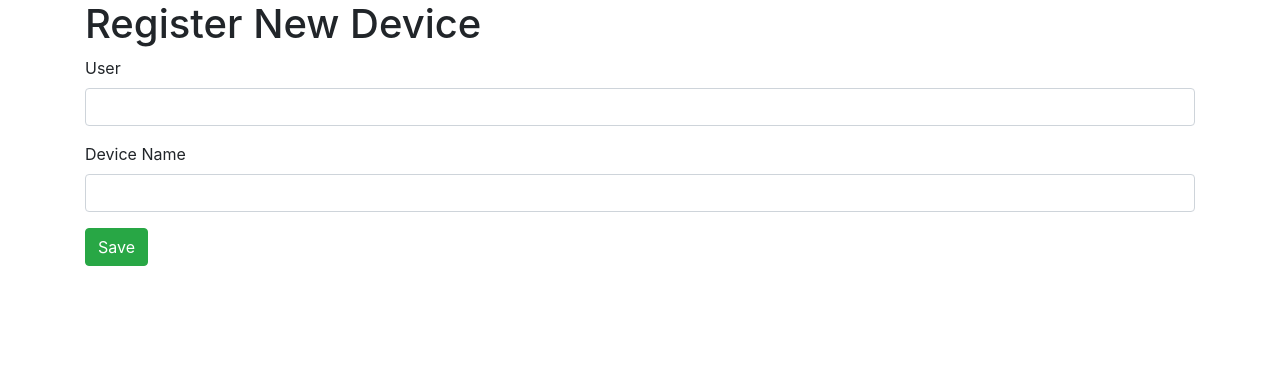
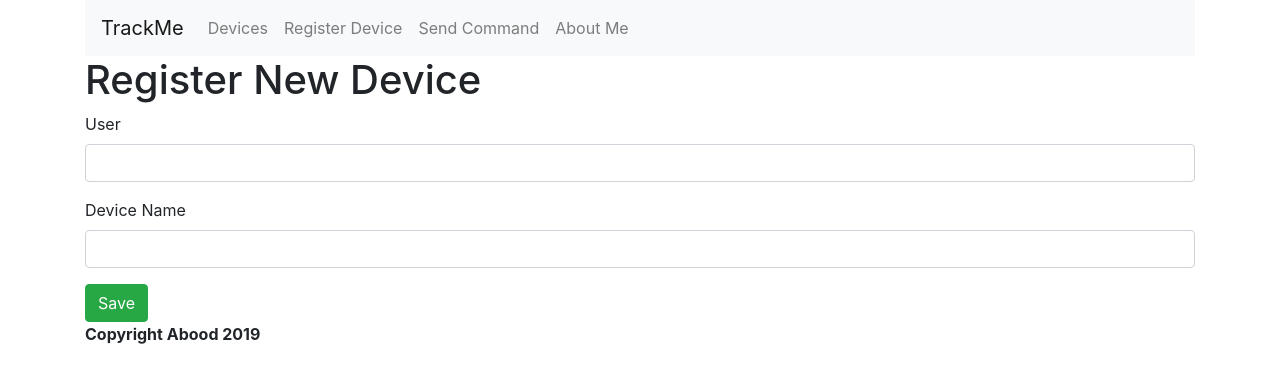
Before and after one commit to AEM5299/TrackMe, a website: page web/public/register-device.html in a window 1280 px wide. Drawn offline with nearby package versions, Linux system fonts and the light colour scheme.

Commit message:
LOOKS: Add Navbar and Footer

```diff
--- a/web/public/app.js
+++ b/web/public/app.js
@@ -1,3 +1,6 @@
+$("#navbar").load("navbar.html");
+$("#footer").load("footer.html");
+
 const devices = JSON.parse(localStorage.getItem('devices')) || [];
 
 devices.forEach( device => {
--- /dev/null
+++ b/web/public/footer.html
@@ -0,0 +1 @@
+<strong>Copyright Abood 2019</strong>
--- /dev/null
+++ b/web/public/navbar.html
@@ -0,0 +1,14 @@
+<nav class="navbar navbar-expand-lg navbar-light bg-light">
+	<a class="navbar-brand" href="/">TrackMe</a>
+	<button class="navbar-toggler" type="button" data-toggle="collapse" data-target="#expanded-nav">
+		<span class="navbar-toggler-icon"></span>
+	</button>
+	<div class="collapse navbar-collapse" id="expanded-nav">
+		<div class="navbar-nav">
+			<a class="nav-item nav-link" href="/">Devices</a>
+			<a class="nav-item nav-link" href="/register-device">Register Device</a>
+			<a class="nav-item nav-link" href="/send-command">Send Command</a>
+			<a class="nav-item nav-link" href="/about-me">About Me</a>
+		</div>
+	</div>
+</nav>
--- a/web/public/register-device.html
+++ b/web/public/register-device.html
@@ -12,6 +12,7 @@
 	</head>
 	<body>
 		<div class="container">
+			<div id="navbar"></div>
 			<h1>Register New Device</h1>
 			<div class="form-group">
 				<label for="user">User</label>
@@ -23,8 +24,9 @@
 			</div>
 
 			<button class="btn btn-success" id="add-device">Save</button>
+			<div id="footer"></div>
 		</div>
-		<script src="https://code.jquery.com/jquery-3.3.1.slim.min.js" integrity="sha384-q8i/X+965DzO0rT7abK41JStQIAqVgRVzpbzo5smXKp4YfRvH+8abtTE1Pi6jizo" crossorigin="anonymous"></script>
+		<script src="https://code.jquery.com/jquery-3.3.1.min.js" crossorigin="anonymous"></script>
 		<script src="app.js"></script>
 		<script src="https://cdnjs.cloudflare.com/ajax/libs/popper.js/1.14.7/umd/popper.min.js" integrity="sha384-UO2eT0CpHqdSJQ6hJty5KVphtPhzWj9WO1clHTMGa3JDZwrnQq4sF86dIHNDz0W1" crossorigin="anonymous"></script>
 		<script src="https://stackpath.bootstrapcdn.com/bootstrap/4.3.1/js/bootstrap.min.js" integrity="sha384-JjSmVgyd0p3pXB1rRibZUAYoIIy6OrQ6VrjIEaFf/nJGzIxFDsf4x0xIM+B07jRM" crossorigin="anonymous"></script>
```
Also changed, not shown: web/public/device-list.html (+3 -1 lines), web/public/send-command.html (+3 -1 lines), 1 other file.
